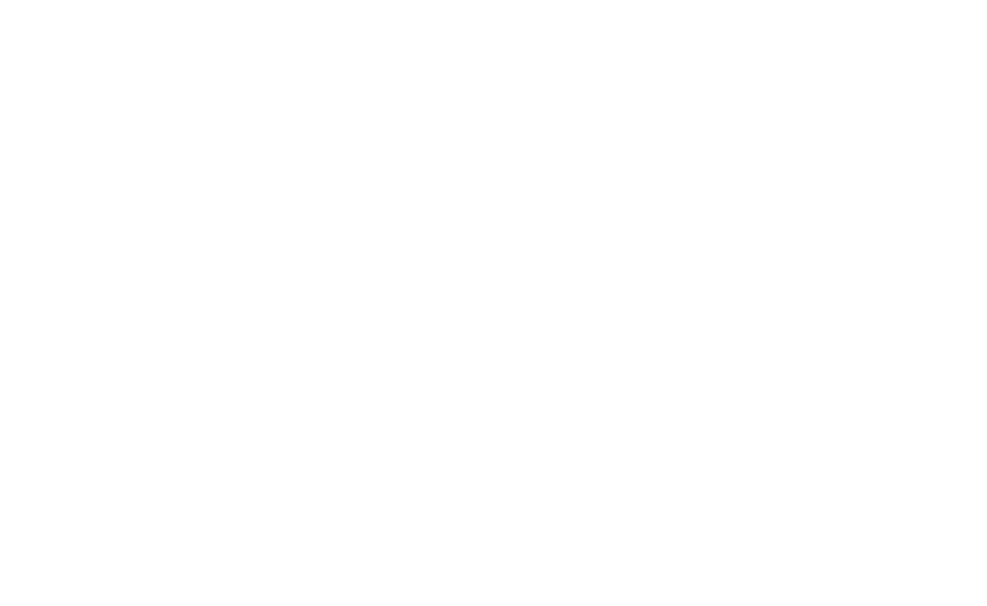
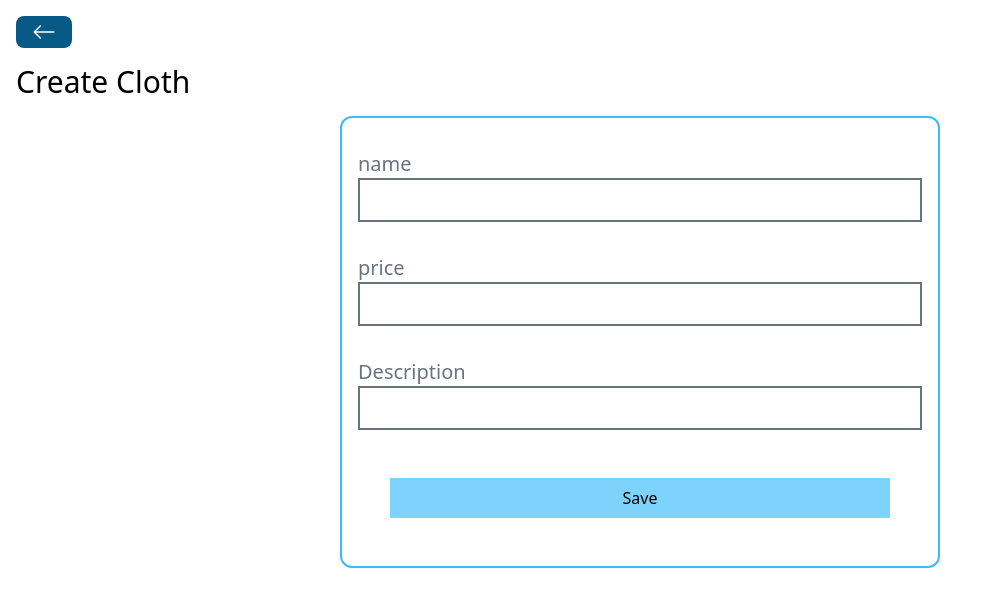
Before and after one commit to RayChan9123/Cloth_Store_Repo, a React (Vite) app in the folder Cloth Store Frontend/: page /clothes/edit/1 in a window 1280 px wide. Before the commit this address had no page. Shown: the top 606 px of the page, without its empty margins (0-987 px from the left). Built offline with nearby package versions, Linux system fonts and the light colour scheme; no server answers.

Commit message:
"Updated App.jsx route, Spinner.jsx component, and CreateClothes.jsx and EditCloth.jsx pages with new functionality and UI changes."

```diff
--- a/Cloth Store Frontend/src/App.jsx
+++ b/Cloth Store Frontend/src/App.jsx
@@ -12,7 +12,7 @@
       <Route path="/" element={<Home />} />
       <Route path="/clothes/create" element={<CreateClothes />} />
       <Route path="/clothes/details/:id" element={<ShowCloth />} />
-      <Route path="/clothes/edit/s:id" element={<EditCloth />} />
+      <Route path="/clothes/edit/:id" element={<EditCloth />} />
       <Route path="/clothes/delete/:id" element={<DeleteCloth />} />
 
 
--- a/Cloth Store Frontend/src/components/Spinner.jsx
+++ b/Cloth Store Frontend/src/components/Spinner.jsx
@@ -2,7 +2,9 @@
 
 const Spinner = () => {
     return (
-        <div className='animate-ping w-32 h-32 m-8 rounded-full bg-sky-500'>Spinner</div>
+        <div className='animate-ping w-32 h-32 m-8 rounded-full bg-sky-500 flex justify-center items-center'>
+            <span className='text-white text-lg'>Spinner</span>
+        </div>
     )
 }
 
--- a/Cloth Store Frontend/src/pages/CreateClothes.jsx
+++ b/Cloth Store Frontend/src/pages/CreateClothes.jsx
@@ -1,9 +1,77 @@
-import React from 'react'
+import React, { useState } from 'react';
+import BackButton from '../components/BackButton';
+import Spinner from '../components/Spinner';
+import axios from 'axios';
+import { useNavigate } from 'react-router-dom';
 
 const CreateClothes = () => {
+    const [name, setName] = useState('');
+    const [price, setPrice] = useState('');
+    const [description, setDescription] = useState('');
+    const [loading, setLoading] = useState(false);
+    const navigate = useNavigate();
+    //const { enqueueSnackbar } = useSnackbar();
+
+    const handleSaveCloth = () => {
+        const data = {
+            name,
+            price,
+            description,
+        };
+        setLoading(true);
+        axios
+            .post('http://localhost:4000/clothes', data)
+            .then(() => {
+                setLoading(false);
+                navigate('/');
+            })
+            .catch((error) => {
+                setLoading(false);
+                // alert('An error happened. Please Chack console');
+                alert('Error', { variant: 'error' });
+                console.log(error);
+            });
+    };
+
     return (
-        <div>CreateClothes</div>
-    )
+        <div className='p-4'>
+            <BackButton />
+            <h1 className='text-3xl my-4'>Create Cloth</h1>
+            {loading ? <Spinner /> : ''}
+            <div className='flex flex-col border-2 border-sky-400 rounded-xl w-[600px] p-4 mx-auto'>
+                <div className='my-4'>
+                    <label className='text-xl mr-4 text-gray-500'>name</label>
+                    <input
+                        type='text'
+                        value={name}
+                        onChange={(e) => setName(e.target.value)}
+                        className='border-2 border-gray-500 px-4 py-2 w-full'
+                    />
+                </div>
+                <div className='my-4'>
+                    <label className='text-xl mr-4 text-gray-500'>price</label>
+                    <input
+                        type='number'
+                        value={price}
+                        onChange={(e) => setPrice(e.target.value)}
+                        className='border-2 border-gray-500 px-4 py-2  w-full '
+                    />
+                </div>
+                <div className='my-4'>
+                    <label className='text-xl mr-4 text-gray-500'>Description</label>
+                    <input
+                        type='text'
+                        value={description}
+                        onChange={(e) => setDescription(e.target.value)}
+                        className='border-2 border-gray-500 px-4 py-2  w-full '
+                    />
+                </div>
+                <button className='p-2 bg-sky-300 m-8' onClick={handleSaveCloth}>
+                    Save
+                </button>
+            </div>
+        </div>
+    );
 }
 
 export default CreateClothes
--- a/Cloth Store Frontend/src/pages/EditCloth.jsx
+++ b/Cloth Store Frontend/src/pages/EditCloth.jsx
@@ -1,9 +1,93 @@
-import React from 'react'
+import React, { useState, useEffect } from 'react';
+import BackButton from '../components/BackButton';
+import Spinner from '../components/Spinner';
+import axios from 'axios';
+import { useNavigate, useParams } from 'react-router-dom';
 
-const EditCloth = () => {
+const EditClothes = () => {
+    const [name, setName] = useState('');
+    const [price, setPrice] = useState('');
+    const [description, setDescription] = useState('');
+    const [loading, setLoading] = useState(false);
+    const navigate = useNavigate();
+    const { id } = useParams();
+    useEffect(() => {
+        setLoading(true);
+        axios
+            .get(`http://localhost:4000/clothes/${id}`)
+            .then((res) => {
+                setName(res.data.name);
+                setPrice(res.data.price);
+                setDescription(res.data.description);
+                setLoading(false);
+            })
+            .catch((err) => {
+                console.log(err);
+                setLoading(false);
+            });
+
+    }, [])
+
+    const handleEditCloth = () => {
+        const data = {
+            name,
+            price,
+            description,
+        };
+        setLoading(true);
+        axios
+            .put(`http://localhost:4000/clothes/${id}`, data)
+            .then(() => {
+                setLoading(false);
+                navigate('/');
+            })
+            .catch((error) => {
+                setLoading(false);
+                // alert('An error happened. Please Chack console');
+                alert('Error', { variant: 'error' });
+                console.log(error);
+            });
+    };
+
     return (
-        <div>EditCloth</div>
-    )
+        <div className='p-4'>
+            <BackButton />
+            <h1 className='text-3xl my-4'>Create Cloth</h1>
+            {loading ? <Spinner /> : ''}
+            <div className='flex flex-col border-2 border-sky-400 rounded-xl w-[600px] p-4 mx-auto'>
+                <div className='my-4'>
+                    <label className='text-xl mr-4 text-gray-500'>name</label>
+                    <input
+                        type='text'
+                        value={name}
+                        onChange={(e) => setName(e.target.value)}
+                        className='border-2 border-gray-500 px-4 py-2 w-full'
+                    />
+                </div>
+                <div className='my-4'>
+                    <label className='text-xl mr-4 text-gray-500'>price</label>
+                    <input
+                        type='number'
+                        value={price}
+                        onChange={(e) => setPrice(e.target.value)}
+                        className='border-2 border-gray-500 px-4 py-2  w-full '
+                    />
+                </div>
+                <div className='my-4'>
+                    <label className='text-xl mr-4 text-gray-500'>Description</label>
+                    <input
+                        type='text'
+                        value={description}
+                        onChange={(e) => setDescription(e.target.value)}
+                        className='border-2 border-gray-500 px-4 py-2  w-full '
+                    />
+                </div>
+                <button className='p-2 bg-sky-300 m-8' onClick={handleEditCloth}>
+                    Save
+                </button>
+            </div>
+        </div>
+    );
 }
 
-export default EditCloth
+export default EditClothes
```
